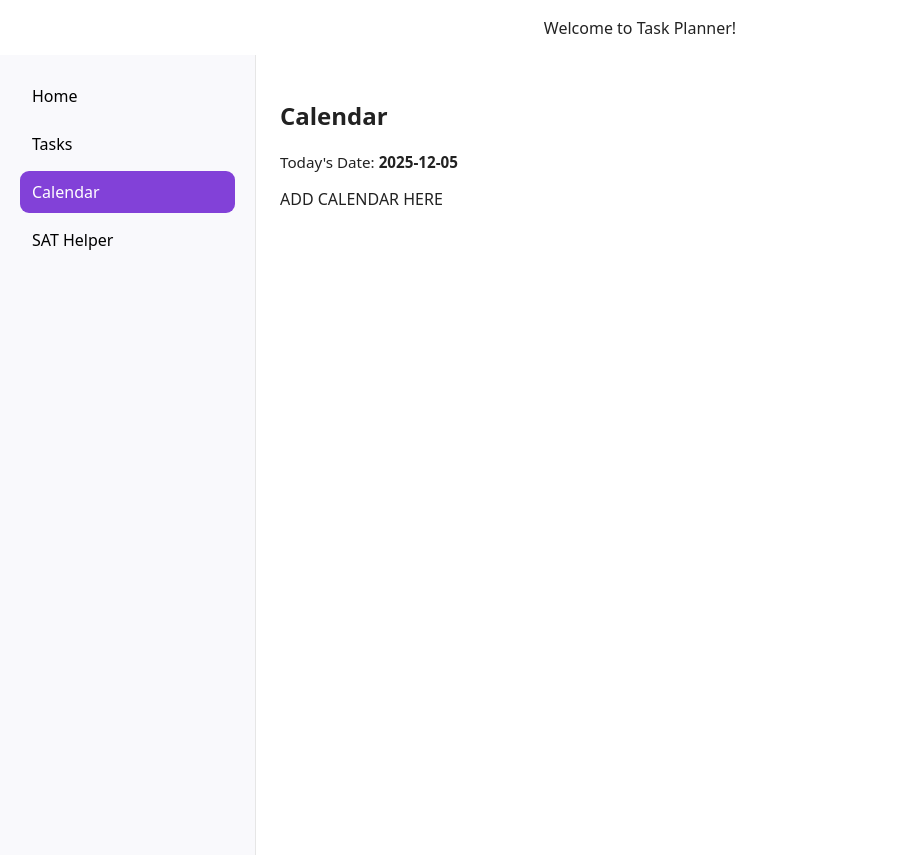
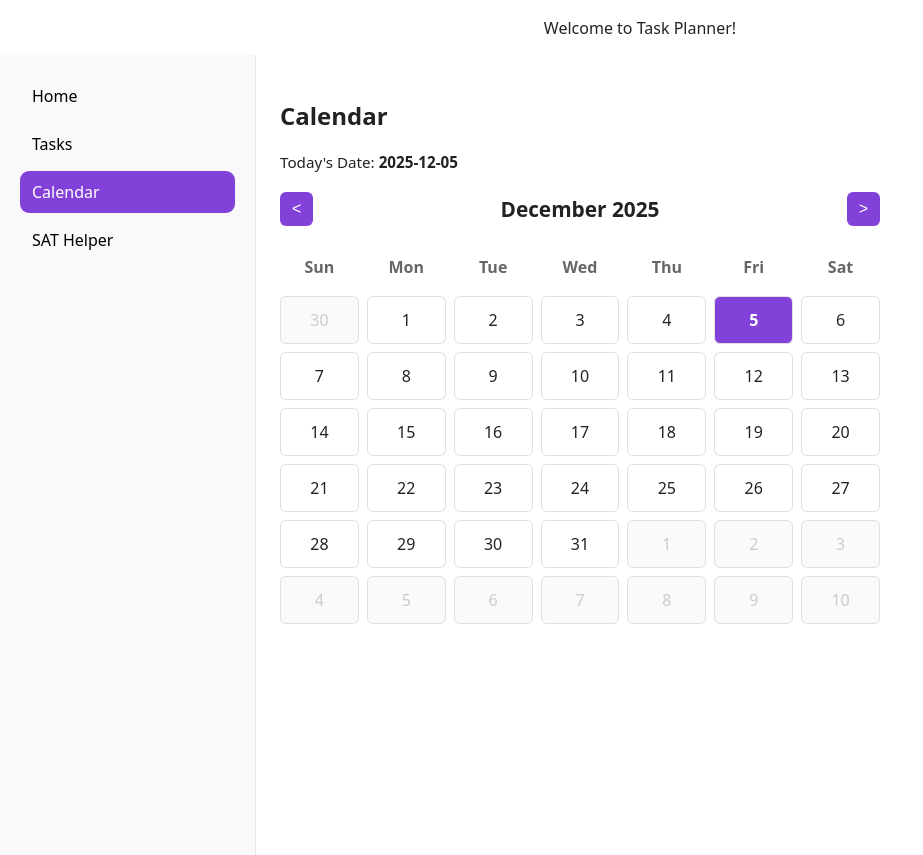
Before and after one commit to grushet/taskplanner-cs3, a plain HTML site: page main_page.html in a window 1280 px wide. Both pictures are taken after a click on the link "Calendar". Shown: the part 56-911 px from the top of the page, without its empty margins (0-923 px from the left). Drawn offline with Linux system fonts and the light colour scheme.

Commit message:
Basic Calendar added, SAT practice folder added in repository.

```diff
--- a/main.js
+++ b/main.js
@@ -42,4 +42,73 @@ document.addEventListener('DOMContentLoaded', () => {
 
 	// Start the page on the first link
 	links[0].click();
+
+	// Calendar functionality
+	let currentDate = new Date(now.getFullYear(), now.getMonth(), 1);
+	const monthYearEl = document.getElementById('calendar-month-year');
+	const calendarDaysEl = document.getElementById('calendar-days');
+	const prevMonthBtn = document.getElementById('prev-month');
+	const nextMonthBtn = document.getElementById('next-month');
+
+	function renderCalendar() {
+		const year = currentDate.getFullYear();
+		const month = currentDate.getMonth();
+
+		// Update header
+		const monthNames = ['January', 'February', 'March', 'April', 'May', 'June',
+			'July', 'August', 'September', 'October', 'November', 'December'];
+		monthYearEl.textContent = `${monthNames[month]} ${year}`;
+
+		// Get first day of month and number of days
+		const firstDay = new Date(year, month, 1).getDay();
+		const daysInMonth = new Date(year, month + 1, 0).getDate();
+		const daysInPrevMonth = new Date(year, month, 0).getDate();
+
+		calendarDaysEl.innerHTML = '';
+
+		// Previous month's days
+		for (let i = firstDay - 1; i >= 0; i--) {
+			const dayDiv = document.createElement('div');
+			dayDiv.className = 'calendar-day other-month';
+			dayDiv.textContent = daysInPrevMonth - i;
+			calendarDaysEl.appendChild(dayDiv);
+		}
+
+		// Current month's days
+		for (let day = 1; day <= daysInMonth; day++) {
+			const dayDiv = document.createElement('div');
+			dayDiv.className = 'calendar-day';
+			dayDiv.textContent = day;
+
+			// Highlight today
+			if (day === now.getDate() && month === now.getMonth() && year === now.getFullYear()) {
+				dayDiv.classList.add('today');
+			}
+
+			calendarDaysEl.appendChild(dayDiv);
+		}
+
+		// Next month's days
+		const totalCells = calendarDaysEl.children.length;
+		const remainingCells = 42 - totalCells; // 6 rows * 7 days
+		for (let day = 1; day <= remainingCells; day++) {
+			const dayDiv = document.createElement('div');
+			dayDiv.className = 'calendar-day other-month';
+			dayDiv.textContent = day;
+			calendarDaysEl.appendChild(dayDiv);
+		}
+	}
+
+	prevMonthBtn.addEventListener('click', () => {
+		currentDate.setMonth(currentDate.getMonth() - 1);
+		renderCalendar();
+	});
+
+	nextMonthBtn.addEventListener('click', () => {
+		currentDate.setMonth(currentDate.getMonth() + 1);
+		renderCalendar();
+	});
+
+	// Initial calendar render
+	renderCalendar();
 });
--- a/main_page.html
+++ b/main_page.html
@@ -46,7 +46,23 @@
                 <div class="date-display">
                     Today's Date: <strong><span id="year"></span>-<span id="month"></span>-<span id="day"></span></strong>
                 </div>
-                <p>ADD CALENDAR HERE</p>
+                <div class="calendar-container">
+                    <div class="calendar-header">
+                        <button id="prev-month" class="calendar-nav-btn">&lt;</button>
+                        <h3 id="calendar-month-year">December 2025</h3>
+                        <button id="next-month" class="calendar-nav-btn">&gt;</button>
+                    </div>
+                    <div class="calendar-weekdays">
+                        <div class="weekday">Sun</div>
+                        <div class="weekday">Mon</div>
+                        <div class="weekday">Tue</div>
+                        <div class="weekday">Wed</div>
+                        <div class="weekday">Thu</div>
+                        <div class="weekday">Fri</div>
+                        <div class="weekday">Sat</div>
+                    </div>
+                    <div class="calendar-days" id="calendar-days"></div>
+                </div>
             </section>
 
             <section id="page-sat" class="page">
--- a/styles.css
+++ b/styles.css
@@ -19,6 +19,23 @@ html, body {height:100%}
 
 .date-display{margin:12px 0; font-size:0.95rem}
 
+/* Calendar Styles */
+.calendar-container{max-width:600px; margin:20px 0}
+.calendar-header{display:flex; justify-content:space-between; align-items:center; margin-bottom:20px}
+.calendar-header h3{margin:0; font-size:1.3rem}
+.calendar-nav-btn{background:#8241d8; color:#fff; border:none; padding:8px 12px; border-radius:6px; cursor:pointer; font-size:1rem}
+.calendar-nav-btn:hover{background:#6a2db0}
+
+.calendar-weekdays{display:grid; grid-template-columns:repeat(7, 1fr); gap:8px; margin-bottom:8px}
+.weekday{text-align:center; font-weight:bold; padding:10px; color:#666}
+
+.calendar-days{display:grid; grid-template-columns:repeat(7, 1fr); gap:8px}
+.calendar-day{padding:12px; text-align:center; border:1px solid #e0e0e0; border-radius:6px; cursor:pointer; background:#fff}
+.calendar-day:hover{background:#f0e7ff}
+.calendar-day.other-month{color:#ccc; background:#fafafa}
+.calendar-day.today{background:#8241d8; color:#fff; font-weight:bold}
+.calendar-day.today:hover{background:#6a2db0}
+
 @media(max-width:600px){
 	.app{flex-direction:column}
 	.sidebar{width:100%; height:auto; position:static}
```
